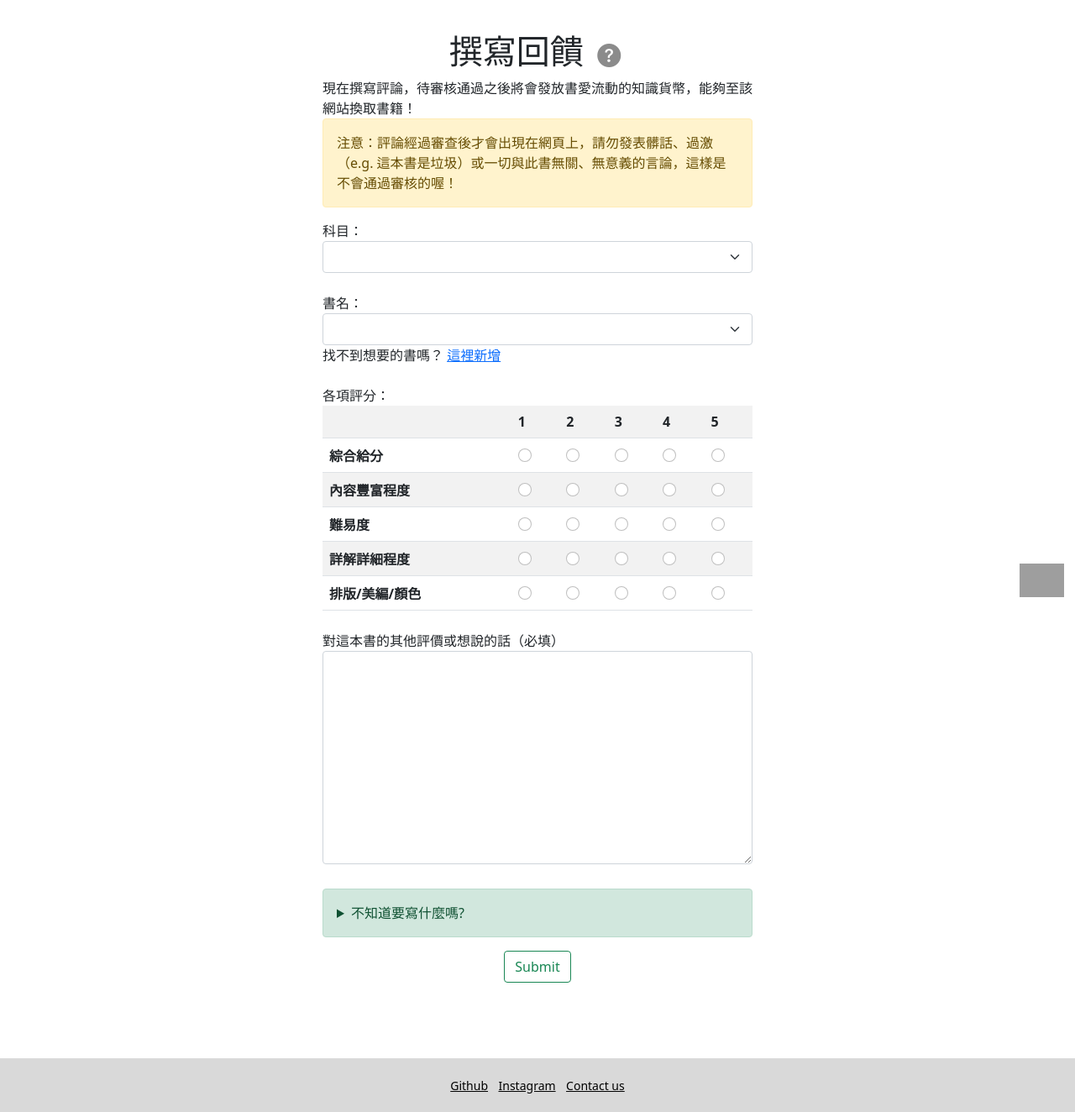
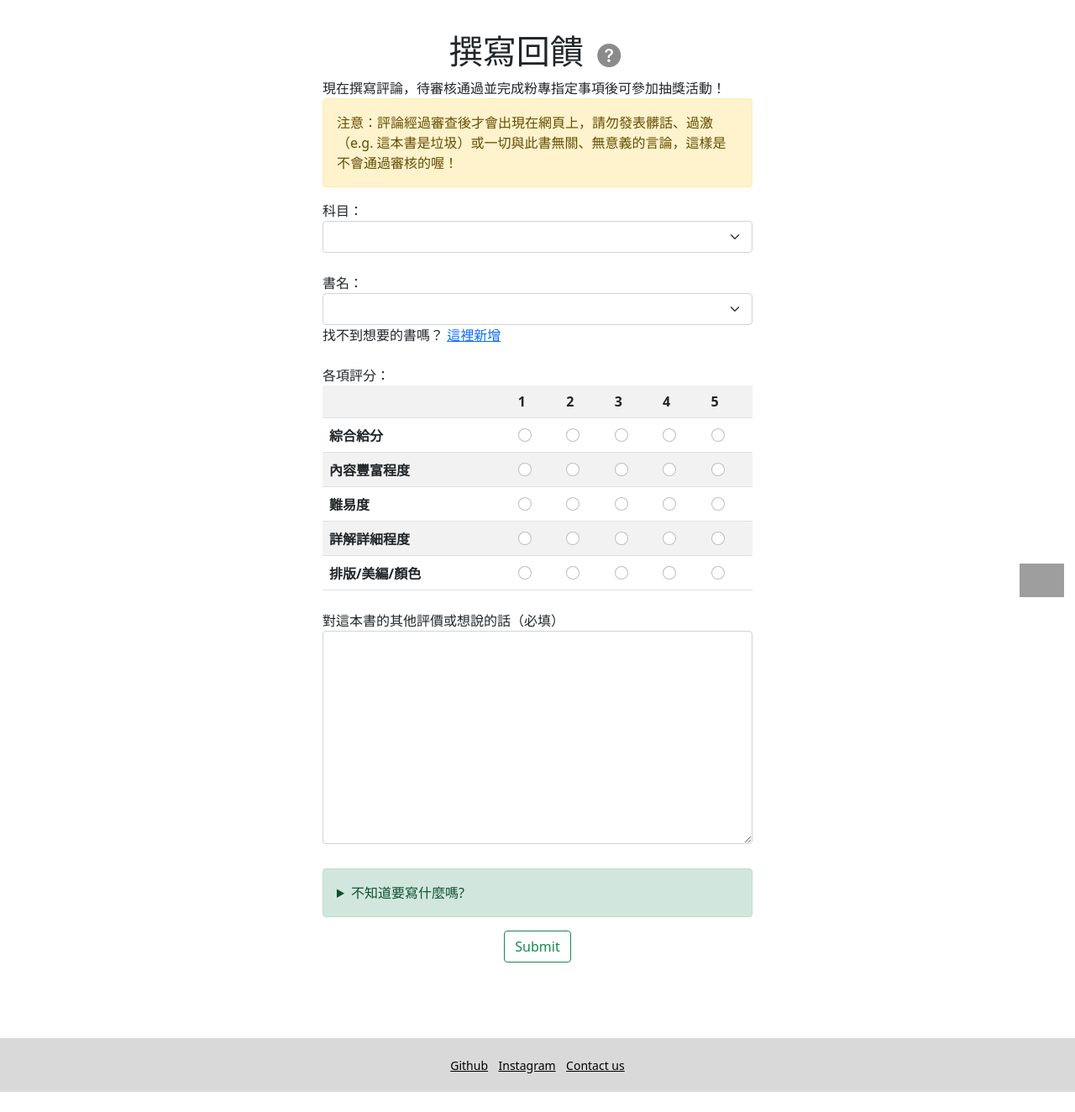
Before and after one commit to Today-Asked/Study-Guides-Recommendation, a PHP site: page /questionnaire.php?subject=1 in a window 1280 px wide. Shown: the part 81-1405 px from the top of the page at 84% size. After the commit the page ends 1381 px from the top, so only its background shows below. Run offline with PHP 8.4, Linux system fonts and the light colour scheme; data that the repository does not hold is empty; a stand-in replaces the project's code that opens the database connection; grey boxes are pictures that could not be loaded.

Commit message:
prize draw

```diff
--- a/message_board.php
+++ b/message_board.php
@@ -202,7 +202,7 @@
         <div class="content">
             <h2>留言板</h2>
             <p>這裡是一個匿名的小空間，無論是互助或者是取暖，都在這裡留下你的心情吧！<br>
-                現在在讀書技巧版留言，審核通過後就可以獲得書愛流動的知識貨幣，至該網站兌換書籍。<br>
+                現在在讀書技巧版留言，審核通過後並完成粉專指定事項後即可參加抽獎活動。<br>
                 <div class="alert alert-warning" role="alert">
                     注意：留言要經過審核才會刊登在網頁上，請勿發表具有攻擊性、冒犯性以及歧視性等字眼。
                 </div>
@@ -314,7 +314,7 @@ if($_SERVER["REQUEST_METHOD"] == "POST") { // insert data
         if($category == 0){
             echo "<script>
                 $('document').ready(function(){
-                    var data = '留言成功，經審核後就會出現在留言板上囉！<br>您的兌換碼: " . $redeemCode . "<br>（留言審核通過後可至合作網站書愛流動兌換知識貨幣）';
+                    var data = '留言成功，經審核後就會出現在留言板上囉！<br>您的抽獎兌換碼: " . $redeemCode . "<br>（評論經審核通過並完成粉專指定事項後可參加抽獎活動）';
                     $('#redeemCodeAlertBody').html(data);
                     $('#redeemCodeAlert').modal('show');
                     $('#redeemCodeAlert').on('hidden.bs.modal', function(){
--- a/questionnaire.php
+++ b/questionnaire.php
@@ -154,7 +154,7 @@ if ($_SERVER["REQUEST_METHOD"] == "GET") {
                     <i class="bi bi-question-circle-fill" style="font-size: 0.7em; color: rgb(139, 139, 139)"></i>
                 </button>
             </h1>
-            現在撰寫評論，待審核通過之後將會發放書愛流動的知識貨幣，能夠至該網站換取書籍！
+            現在撰寫評論，待審核通過並完成粉專指定事項後可參加抽獎活動！
             <div class="alert alert-warning" role="alert">
                 注意：評論經過審查後才會出現在網頁上，請勿發表髒話、過激（e.g. 這本書是垃圾）或一切與此書無關、無意義的言論，這樣是不會通過審核的喔！
             </div>
@@ -368,7 +368,7 @@ if ($_SERVER["REQUEST_METHOD"] == "POST") {
         if ($bookriver) {
             echo "<script>
             $('document').ready(function(){
-              var data = 'Hello, 來自書愛流動的使用者<br>成功新增評論，感謝您的協助！<br>您的兌換碼: " . $redeemCode . "<br>（評論經審核通過後可至合作網站書愛流動兌知識貨幣換）';
+              var data = 'Hello, 來自書愛流動的使用者<br>成功新增評論，感謝您的協助！<br>您的抽獎兌換碼: " . $redeemCode . "<br>（評論經審核通過並完成粉專指定事項後可參加抽獎活動）';
               $('#redeemCodeAlertBody').html(data);
               $('#redeemCodeAlert').modal('show');
               $('#redeemCodeAlert').on('hidden.bs.modal', function(){
@@ -379,7 +379,7 @@ if ($_SERVER["REQUEST_METHOD"] == "POST") {
         } else {
             echo "<script>
             $('document').ready(function(){
-              var data = '成功新增評論，感謝您的協助！<br>您的兌換碼: " . $redeemCode . "<br>（評論經審核通過後可至合作網站書愛流動兌換知識貨幣）';
+              var data = '成功新增評論，感謝您的協助！<br>您的抽獎兌換碼: " . $redeemCode . "<br>（評論經審核通過並完成粉專指定事項後可參加抽獎活動）';
               $('#redeemCodeAlertBody').html(data);
               $('#redeemCodeAlert').modal('show');
               $('#redeemCodeAlert').on('hidden.bs.modal', function(){
```
